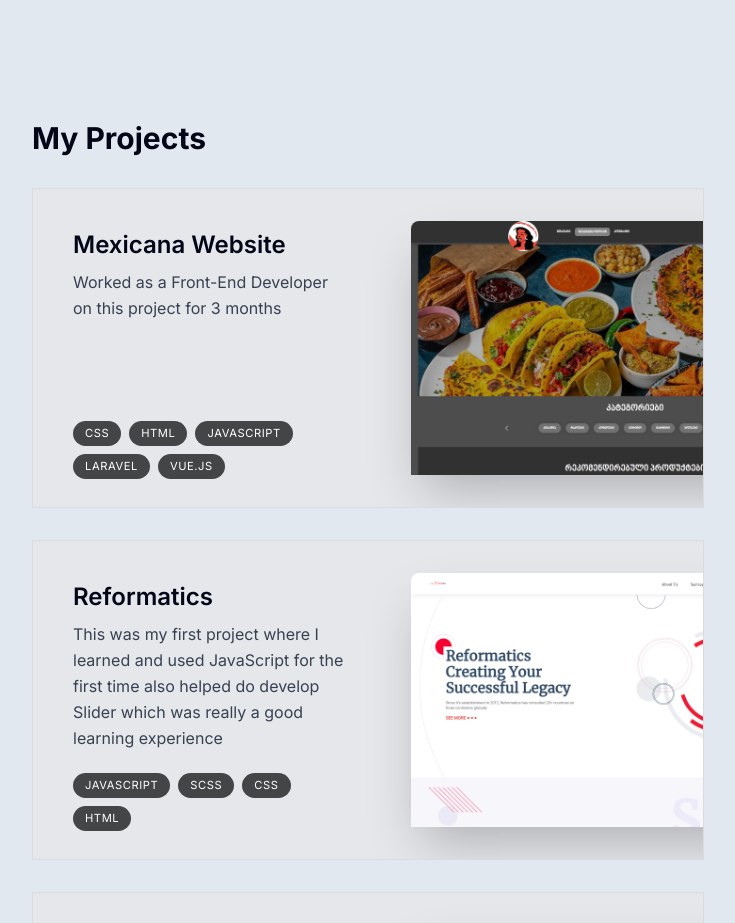
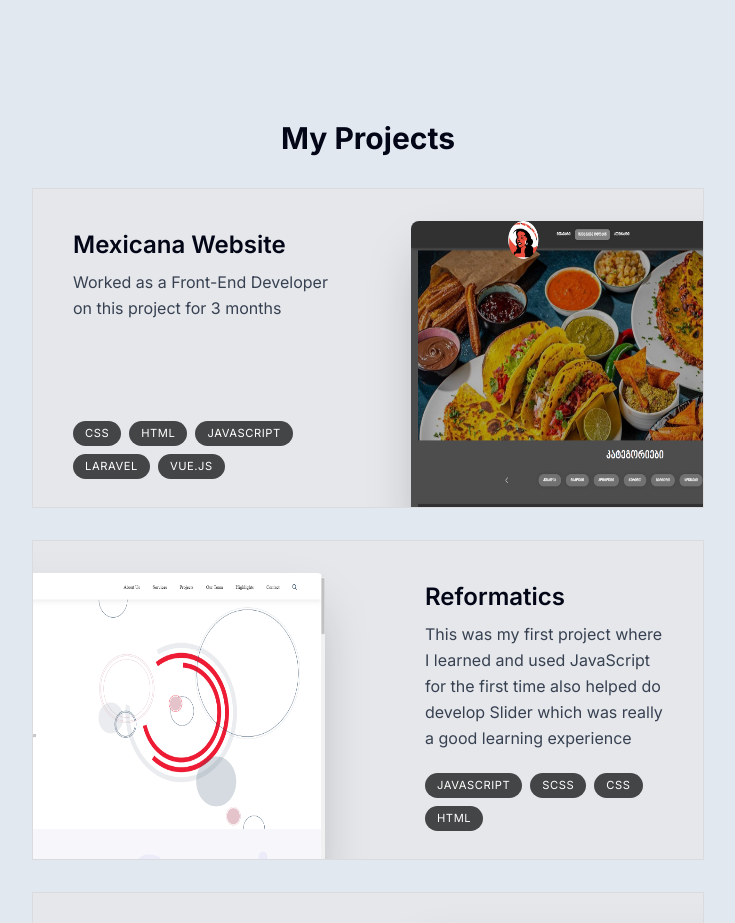
Before and after one commit to IkaMastera/iraklas-portfolio-next.js, a Next.js app: page / in a window 1280 px wide. Shown: the part 1360-2283 px from the top of the page, without its empty margins (272-1007 px from the left). Built offline with nearby package versions, Linux system fonts and the light colour scheme.

Commit message:
add: group even pseudo class to flip image and text

```diff
--- a/components/projects.tsx
+++ b/components/projects.tsx
@@ -24,8 +24,8 @@
 
 function Project({ title, description, tags, imageUrl }: ProjectProps){
   return (
-    <section className='bg-gray-200 max-w-[42rem] border border-black/5 overflow-hidden sm:pr-8 relative sm:h-[20rem] mb-3 sm:mb-8 last:mb-0'>
-      <div className='pt-4 pb-7 px-5 sm:pl-10 sm:pr-2 sm:pt-10 sm:max-w-[50%] flex flex-col h-full'>
+    <section className='group bg-gray-200 max-w-[42rem] border border-black/5 overflow-hidden sm:pr-8 relative sm:h-[20rem] mb-3 sm:mb-8 last:mb-0 even:pl-8'>
+      <div className='pt-4 pb-7 px-5 sm:pl-10 sm:pr-2 sm:pt-10 sm:max-w-[50%] flex flex-col h-full group-even:ml-[20rem]'>
         <h3 className='text-2xl font-semibold'>{title}</h3>
         <p className='mt-2 leading-relaxed text-gray-700'>{description}</p>
         <ul className='flex flex-wrap mt-4 gap-2 sm:mt-auto'>
@@ -38,9 +38,8 @@
         </ul>
       </div>
 
-      <Image src={imageUrl} alt="Project I worked on" quality={95} className='absolute top-8 -right-40 w-[28.25rem] rounded-t-lg shadow-2xl
-
-      '/>
+      <Image src={imageUrl} alt="Project I worked on" quality={95} className='absolute top-8 -right-40 w-[28.25rem] h-full rounded-t-lg shadow-2xl
+      group-even:right-[initial] group-even:-left-40'/>
     </section>
   );
 }
--- a/components/section-heading.tsx
+++ b/components/section-heading.tsx
@@ -6,5 +6,5 @@
 
 export default function SectionHeading({
     children }: SectionHeadingProps) {
-  return <h2 className="text-3xl font-bold capitalize mb-8">{children}</h2>
+  return <h2 className="text-3xl font-bold capitalize mb-8 text-center">{children}</h2>
 }
```
